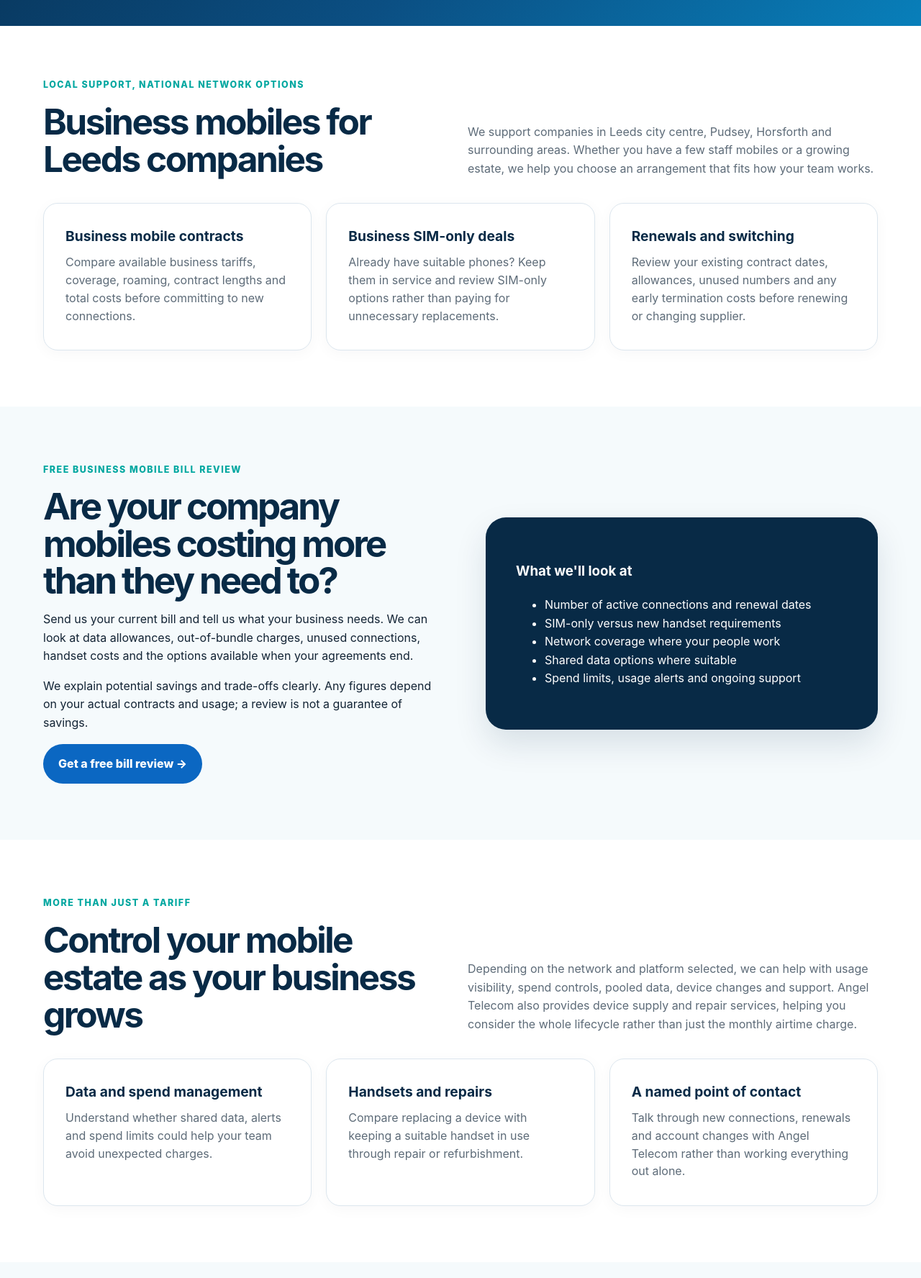
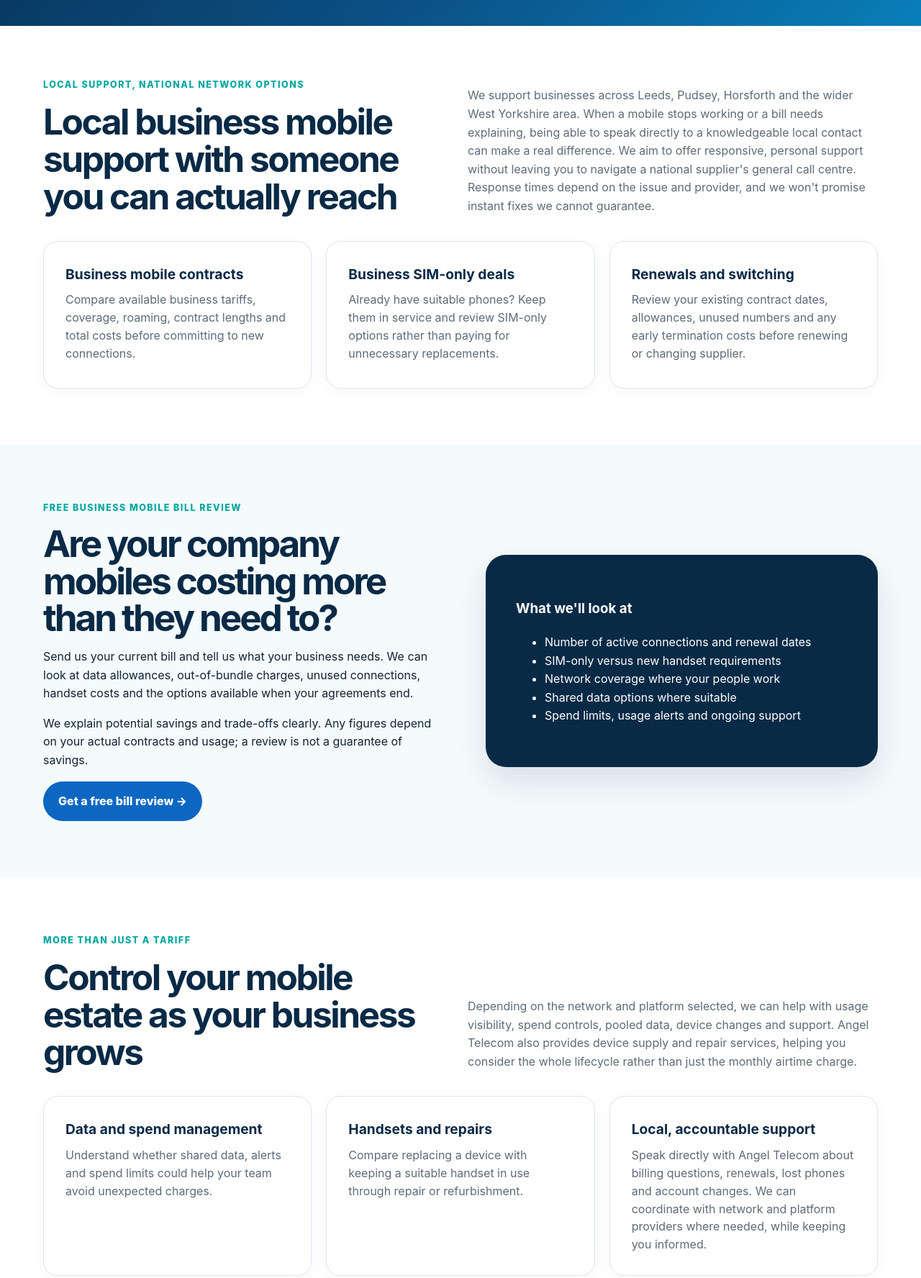
Before and after one commit to yellafish27-hash/angel-telecom-websit, a plain HTML site: page business-mobiles-leeds.html in a window 1280 px wide. Shown: the part 800-2576 px from the top of the page at 72% size. Drawn offline with Linux system fonts and the light colour scheme; a script that the page names is missing.

Commit message:
Strengthen Leeds local service messaging without unsupported response guarantees

```diff
--- a/business-mobiles-leeds.html
+++ b/business-mobiles-leeds.html
@@ -6,9 +6,9 @@
 <script type="application/ld+json">{"@context":"https://schema.org","@type":"Service","name":"Business Mobile Contracts Leeds","provider":{"@type":"Organization","name":"Angel Telecom","url":"https://angel-telecom.co.uk/"},"areaServed":{"@type":"Place","name":"Leeds"},"serviceType":"Business mobile contracts and SIM-only plans","url":"https://angel-telecom.co.uk/business-mobiles-leeds.html"}</script>
 </head><body><header class="site-header"><div class="header-inner"><a class="site-logo" href="/"><img src="assets/angel-logo-clean.png" alt="Angel Telecom"></a><nav class="desktop-nav" aria-label="Main navigation"><a href="/">Home</a><a href="business-mobiles.html">Business Mobiles</a><a href="sim-only.html">SIM Only</a><a href="bill-review.html">Free Bill Review</a><a href="repairs.html">Repairs</a><a href="contact.html">Contact</a></nav><a class="header-quote" href="bill-review.html#request-review">Free bill review →</a><button class="mobile-menu" aria-label="Open menu" aria-expanded="false">☰</button></div><div class="mobile-nav" aria-hidden="true"><a href="/">Home</a><a href="business-mobiles.html">Business Mobiles</a><a href="sim-only.html">SIM Only</a><a href="bill-review.html">Free Bill Review</a><a href="contact.html">Contact</a></div></header>
 <main><section class="page-hero business-mobile-hero"><div class="container"><a class="home-back" href="business-mobiles.html">← All business mobile services</a><div class="eyebrow">BUSINESS MOBILES · LEEDS</div><h1>Business Mobile Contracts in Leeds — Compare SIM-Only, Handsets &amp; Renewals</h1><p>Looking for better-value company mobile contracts? Angel Telecom helps Leeds and wider West Yorkshire businesses compare tariffs, understand handset costs and manage their mobile connections. Start with a free, no-obligation review of your existing bill.</p><div class="actions"><a class="btn btn-primary" href="bill-review.html#request-review">Request my free bill review →</a><a class="btn btn-secondary" href="contact.html">Ask for a business mobile quote</a></div></div></section>
-<section class="section"><div class="container"><div class="section-head"><div><div class="eyebrow">LOCAL SUPPORT, NATIONAL NETWORK OPTIONS</div><h2>Business mobiles for Leeds companies</h2></div><p>We support companies in Leeds city centre, Pudsey, Horsforth and surrounding areas. Whether you have a few staff mobiles or a growing estate, we help you choose an arrangement that fits how your team works.</p></div><div class="grid-3"><div class="card"><h3>Business mobile contracts</h3><p>Compare available business tariffs, coverage, roaming, contract lengths and total costs before committing to new connections.</p></div><div class="card"><h3>Business SIM-only deals</h3><p>Already have suitable phones? Keep them in service and review SIM-only options rather than paying for unnecessary replacements.</p></div><div class="card"><h3>Renewals and switching</h3><p>Review your existing contract dates, allowances, unused numbers and any early termination costs before renewing or changing supplier.</p></div></div></div></section>
+<section class="section"><div class="container"><div class="section-head"><div><div class="eyebrow">LOCAL SUPPORT, NATIONAL NETWORK OPTIONS</div><h2>Local business mobile support with someone you can actually reach</h2></div><p>We support businesses across Leeds, Pudsey, Horsforth and the wider West Yorkshire area. When a mobile stops working or a bill needs explaining, being able to speak directly to a knowledgeable local contact can make a real difference. We aim to offer responsive, personal support without leaving you to navigate a national supplier's general call centre. Response times depend on the issue and provider, and we won't promise instant fixes we cannot guarantee.</p></div><div class="grid-3"><div class="card"><h3>Business mobile contracts</h3><p>Compare available business tariffs, coverage, roaming, contract lengths and total costs before committing to new connections.</p></div><div class="card"><h3>Business SIM-only deals</h3><p>Already have suitable phones? Keep them in service and review SIM-only options rather than paying for unnecessary replacements.</p></div><div class="card"><h3>Renewals and switching</h3><p>Review your existing contract dates, allowances, unused numbers and any early termination costs before renewing or changing supplier.</p></div></div></div></section>
 <section class="section alt"><div class="container split"><div><div class="eyebrow">FREE BUSINESS MOBILE BILL REVIEW</div><h2>Are your company mobiles costing more than they need to?</h2><p>Send us your current bill and tell us what your business needs. We can look at data allowances, out-of-bundle charges, unused connections, handset costs and the options available when your agreements end.</p><p>We explain potential savings and trade-offs clearly. Any figures depend on your actual contracts and usage; a review is not a guarantee of savings.</p><a class="btn btn-primary" href="bill-review.html#request-review">Get a free bill review →</a></div><div class="panel"><h3>What we'll look at</h3><ul><li>Number of active connections and renewal dates</li><li>SIM-only versus new handset requirements</li><li>Network coverage where your people work</li><li>Shared data options where suitable</li><li>Spend limits, usage alerts and ongoing support</li></ul></div></div></section>
-<section class="section"><div class="container"><div class="section-head"><div><div class="eyebrow">MORE THAN JUST A TARIFF</div><h2>Control your mobile estate as your business grows</h2></div><p>Depending on the network and platform selected, we can help with usage visibility, spend controls, pooled data, device changes and support. Angel Telecom also provides device supply and repair services, helping you consider the whole lifecycle rather than just the monthly airtime charge.</p></div><div class="grid-3"><div class="card"><h3>Data and spend management</h3><p>Understand whether shared data, alerts and spend limits could help your team avoid unexpected charges.</p></div><div class="card"><h3>Handsets and repairs</h3><p>Compare replacing a device with keeping a suitable handset in use through repair or refurbishment.</p></div><div class="card"><h3>A named point of contact</h3><p>Talk through new connections, renewals and account changes with Angel Telecom rather than working everything out alone.</p></div></div></div></section>
+<section class="section"><div class="container"><div class="section-head"><div><div class="eyebrow">MORE THAN JUST A TARIFF</div><h2>Control your mobile estate as your business grows</h2></div><p>Depending on the network and platform selected, we can help with usage visibility, spend controls, pooled data, device changes and support. Angel Telecom also provides device supply and repair services, helping you consider the whole lifecycle rather than just the monthly airtime charge.</p></div><div class="grid-3"><div class="card"><h3>Data and spend management</h3><p>Understand whether shared data, alerts and spend limits could help your team avoid unexpected charges.</p></div><div class="card"><h3>Handsets and repairs</h3><p>Compare replacing a device with keeping a suitable handset in use through repair or refurbishment.</p></div><div class="card"><h3>Local, accountable support</h3><p>Speak directly with Angel Telecom about billing questions, renewals, lost phones and account changes. We can coordinate with network and platform providers where needed, while keeping you informed.</p></div></div></div></section>
 <section class="section alt"><div class="container"><div class="section-head"><div><div class="eyebrow">COMMON QUESTIONS</div><h2>Business mobile questions from Leeds companies</h2></div></div><div class="grid-3"><div class="card"><h3>Can we keep our business mobile numbers?</h3><p>Number transfers are often possible, subject to the existing agreement and the new provider's process. We can explain the steps before a switch.</p></div><div class="card"><h3>Is SIM-only cheaper than a handset contract?</h3><p>It can be when existing devices are suitable, but compare the full agreement cost and any handset payments before deciding.</p></div><div class="card"><h3>When should we review our mobile contracts?</h3><p>Start before renewal, allowing time to review usage, contract terms and any notice or early termination requirements.</p></div></div></section>
 <section class="section"><div class="container"><div class="panel"><h2>Let's review your Leeds business mobiles</h2><p>Tell us how many connections you have and what you'd like to improve. We'll help you explore the options without obligation.</p><div class="actions"><a class="btn btn-primary" href="bill-review.html#request-review">Start my free bill review →</a><a class="btn btn-secondary" href="contact.html">Contact Angel Telecom</a></div><p>Also serving <a href="business-mobiles-bradford.html">Bradford</a> and businesses throughout the UK. <a href="business-mobiles.html">See all business mobile services</a>.</p></div></div></section></main>
 <footer class="site-footer"><div class="container"><p>© Angel Telecom Limited · <a href="privacy.html">Privacy</a> · <a href="contact.html">Contact</a></p></div></footer><script src="assets/script.js" defer></script></body></html>
```
